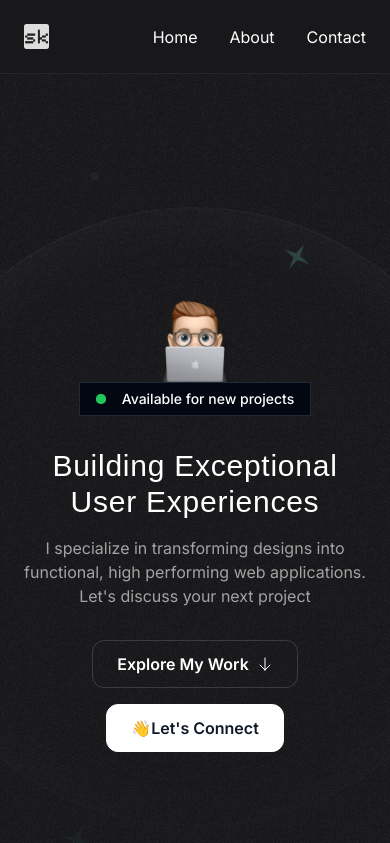
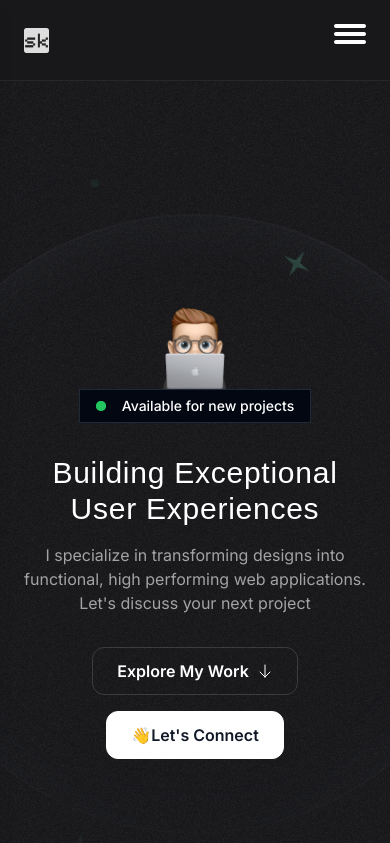
Before and after one commit to surya9490/portfolio, a Next.js app: page / in a window 390 px wide. Shown: the top 843 px of the page. Built offline with nearby package versions, Linux system fonts and the light colour scheme; a web font is replaced by a local one.

Commit message:
added hamburger menu

```diff
--- a/src/app/layout.tsx
+++ b/src/app/layout.tsx
@@ -8,6 +8,7 @@ import { Footer } from "@/sections/Footer";
 import { Analytics } from "@vercel/analytics/react";
 import { SpeedInsights } from "@vercel/speed-insights/next";
 import Header from "@/sections/Header";
+import MobileNavigation from "@/components/MobileNavigarion";
 
 
 const inter = Inter({ subsets: ["latin"], variable: "--font-sans" });
--- a/src/sections/Footer.tsx
+++ b/src/sections/Footer.tsx
@@ -12,7 +12,7 @@ export const Footer = () => {
         <div className="border-t border-white/15 py-6 text-sm flex felx-row justify-between items-c gap-8">
           <div className="text-white/40">© 2024, All rights reserved.</div>
           <nav className=" flex flex-row items-center justify-between gap-8">
-            <a href="https://www.linkedin.com/in/surya-kiran-palipireddy-0bb873217" target="_blank" className="inline-flex items-center gap-1.5">
+            <a href="https://www.linkedin.com/in/surya-kiran-palipireddy-0bb873217" target="_blank" rel="noopener" className="inline-flex items-center gap-1.5">
               <span className="font-semibold">Linkedin</span>
               <ArrowUpRight className="size-4" />
             </a>
--- a/src/sections/Header.tsx
+++ b/src/sections/Header.tsx
@@ -1,3 +1,7 @@
+"use client";
+
+
+import React, { useState } from "react";
 import Image from "next/image";
 import Link from "next/link";
 import Logo from "../../public/logo.png";
@@ -19,21 +23,30 @@ const links: { title: string; href: string }[] = [
 ];
 
 export default function Header() {
+  const [isOpen, setIsOpen] = useState(false);
+
+  const toggleDrawer = () => {
+    setIsOpen(!isOpen);
+  };
+
   return (
     <>
-      <header className=" sticky top-0 z-[99]">
-        <div className="border-b bg-zinc-900 border-zinc-800 z-30 py-6 md:px-16 px-6">
-        <div className="max-w-6xl mx-auto flex items-center justify-between">
+      {/* Header for Desktop and Mobile */}
+      <header className="sticky top-0 z-[99] bg-zinc-900 border-b border-zinc-800">
+        <div className="py-6 md:px-16 px-6 max-w-6xl mx-auto flex items-center justify-between">
+          {/* Logo */}
           <Link href="/">
             <Image src={Logo} width={25} height={25} alt="logo" />
           </Link>
-          <nav>
+
+          {/* Desktop Navigation */}
+          <nav className="hidden md:block">
             <ul className="flex items-center gap-x-8">
               {links.map((link) => (
                 <li key={link.title}>
                   <Link
                     href={link.href}
-                    className="hover:text-purple-400 duration-300"
+                    className="hover:text-purple-400 duration-300 text-white"
                   >
                     {link.title}
                   </Link>
@@ -41,11 +54,61 @@ export default function Header() {
               ))}
             </ul>
           </nav>
-        </div>
+
+          {/* Mobile Hamburger Icon */}
+          <button
+            className="flex flex-col items-center space-y-1 w-8 h-8 md:hidden focus:outline-none"
+            onClick={toggleDrawer}
+          >
+            <div
+              className={`h-1 w-full bg-white rounded transform transition-transform duration-300 ${
+                isOpen ? "rotate-45 translate-y-2" : ""
+              }`}
+            ></div>
+            <div
+              className={`h-1 w-full bg-white rounded transition-opacity duration-300 ${
+                isOpen ? "opacity-0" : "opacity-100"
+              }`}
+            ></div>
+            <div
+              className={`h-1 w-full bg-white rounded transform transition-transform duration-300 ${
+                isOpen ? "-rotate-45 -translate-y-2" : ""
+              }`}
+            ></div>
+          </button>
         </div>
         <ScrollProgressBar />
       </header>
 
+      {/* Mobile Drawer */}
+      <div
+        className={`fixed top-0 left-0 h-full z-[100] w-64 bg-zinc-900 shadow-lg transform transition-transform duration-300 md:hidden ${
+          isOpen ? "translate-x-0" : "-translate-x-full"
+        }`}
+      >
+        {/* Close Button */}
+        <button
+          className="absolute top-4 right-4 text-gray-300 hover:text-white focus:outline-none"
+          onClick={toggleDrawer}
+        >
+          ✕
+        </button>
+
+        {/* Mobile Navigation */}
+        <ul className="mt-16 space-y-6 px-6">
+          {links.map((link) => (
+            <li key={link.title}>
+              <Link
+                href={link.href}
+                onClick={toggleDrawer}
+                className="block text-lg text-gray-300 hover:text-white"
+              >
+                {link.title}
+              </Link>
+            </li>
+          ))}
+        </ul>
+      </div>
     </>
   );
 }
```
Also changed, not shown: 1 other file (tests, documents, lock files or other folders).
